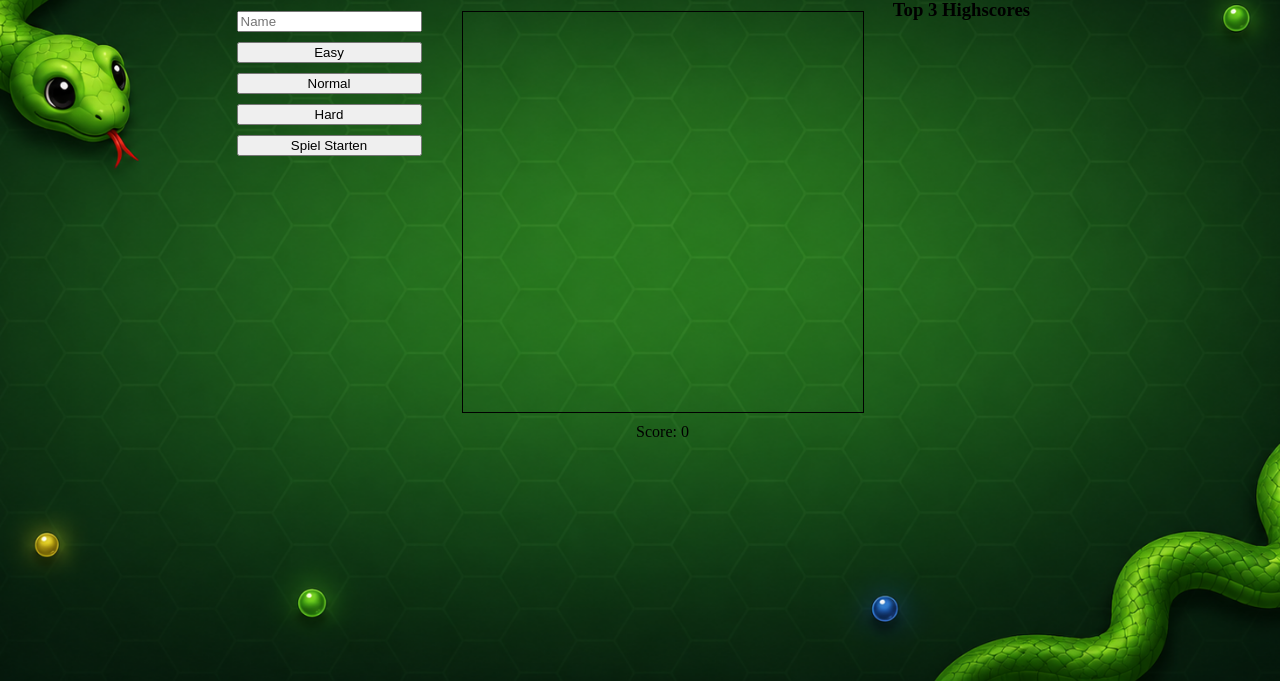
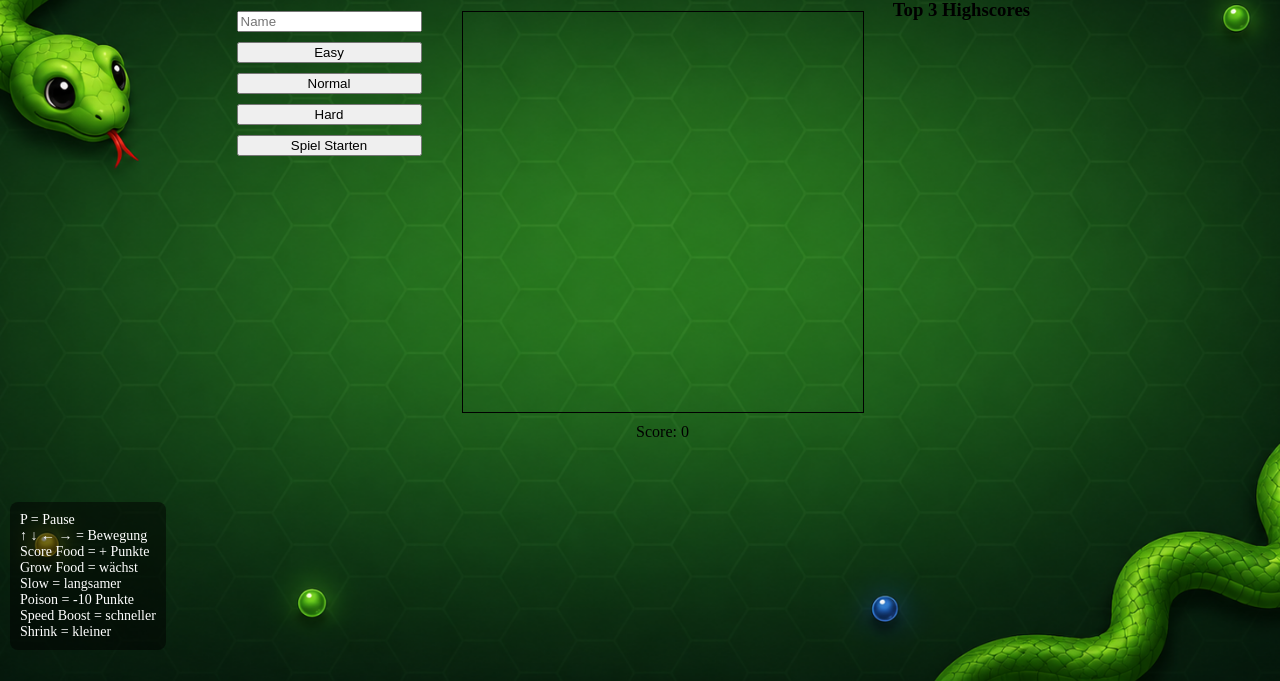
Before and after one commit to nicolas-python/snake-web, a Flask app: page / in a window 1280 px wide. Shown: the part 140-821 px from the top of the page. Run offline with Flask 3, Linux system fonts and the light colour scheme; data that the repository does not hold is empty.

Commit message:
style(ui): restructure layout and add controls HUD

```diff
--- a/templates/index.html
+++ b/templates/index.html
@@ -94,6 +94,34 @@
         top: 120px;
         }
 
+        #controlsHud
+        {
+        position: absolute;
+
+        left: 10px;
+        bottom: 10px;
+
+        color: white;
+        font-size: 14px;
+
+        background: rgba(0, 0, 0, 0.5);
+        padding: 10px;
+        border-radius: 8px;
+
+        pointer-events: none;
+        }
+
+        /*Tastensymbol*/
+        .key
+        {
+        display: inline-block;
+        background: #333;
+        padding: 2px 6px;
+        border-radius: 4px;
+        margin-right: 4px;
+        font-weight: bold;
+        }
+
         #gameOverBox
         {
             position: absolute;
@@ -119,6 +147,7 @@
         font-weight: 600;               /* dicke */
         text-align: center;
         }
+
     </style>
 </head>
 
@@ -167,5 +196,16 @@
     <!-- Script -->
     <script src="/static/game.js"></script>
 
+    <div id="controlsHud">
+    <div>P = Pause</div>
+    <div>↑ ↓ ← → = Bewegung</div>
+    <div>Score Food = + Punkte</div>
+    <div>Grow Food = wächst</div>
+    <div>Slow = langsamer</div>
+    <div>Poison = -10 Punkte</div>
+    <div>Speed Boost = schneller</div>
+    <div>Shrink = kleiner</div>
+</div>
+
 </body>                                     <!-- makiert das ende des sichbaren bereiches -->
 </html>                                     <!-- beended die seite -->
```
